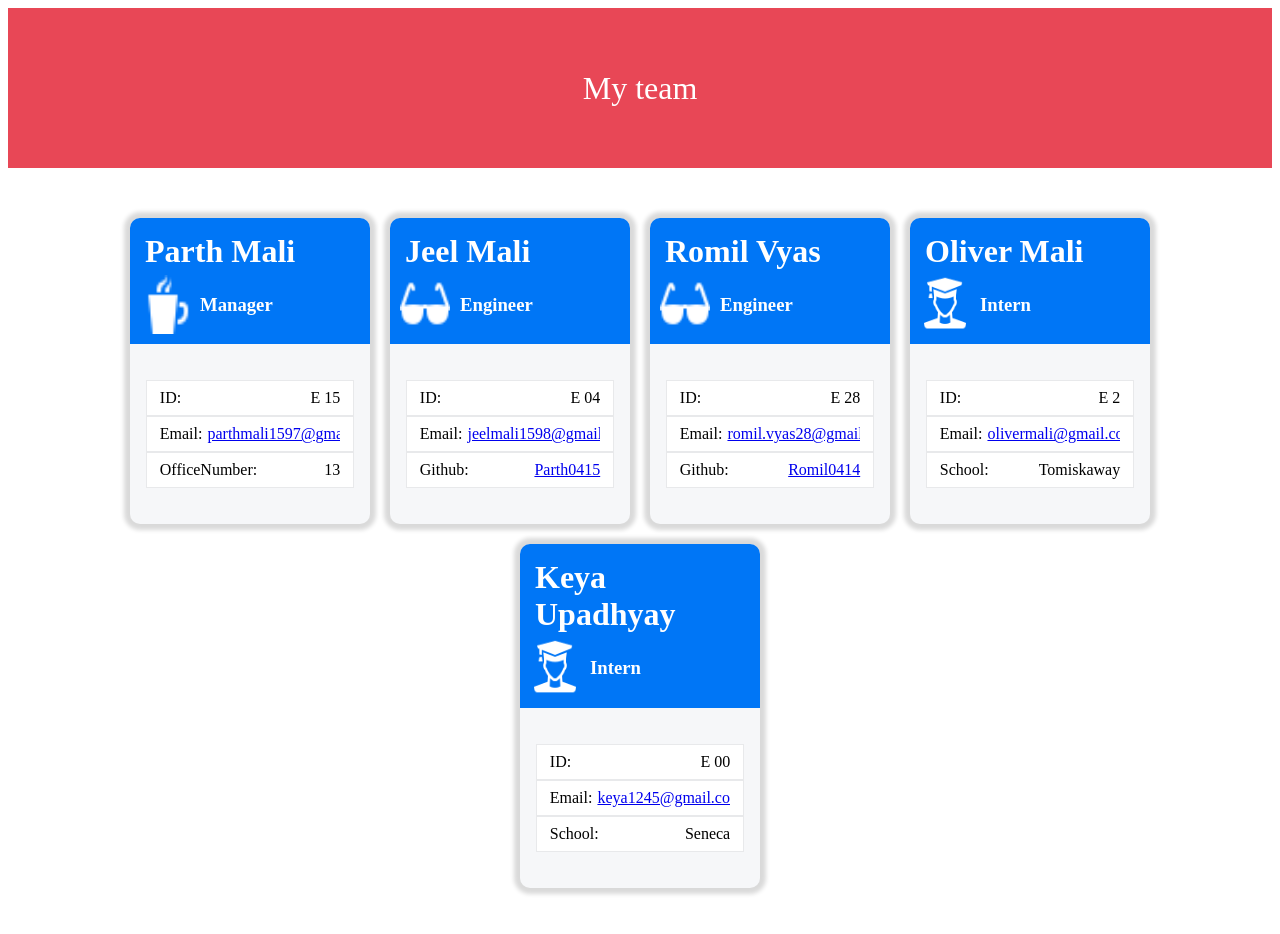
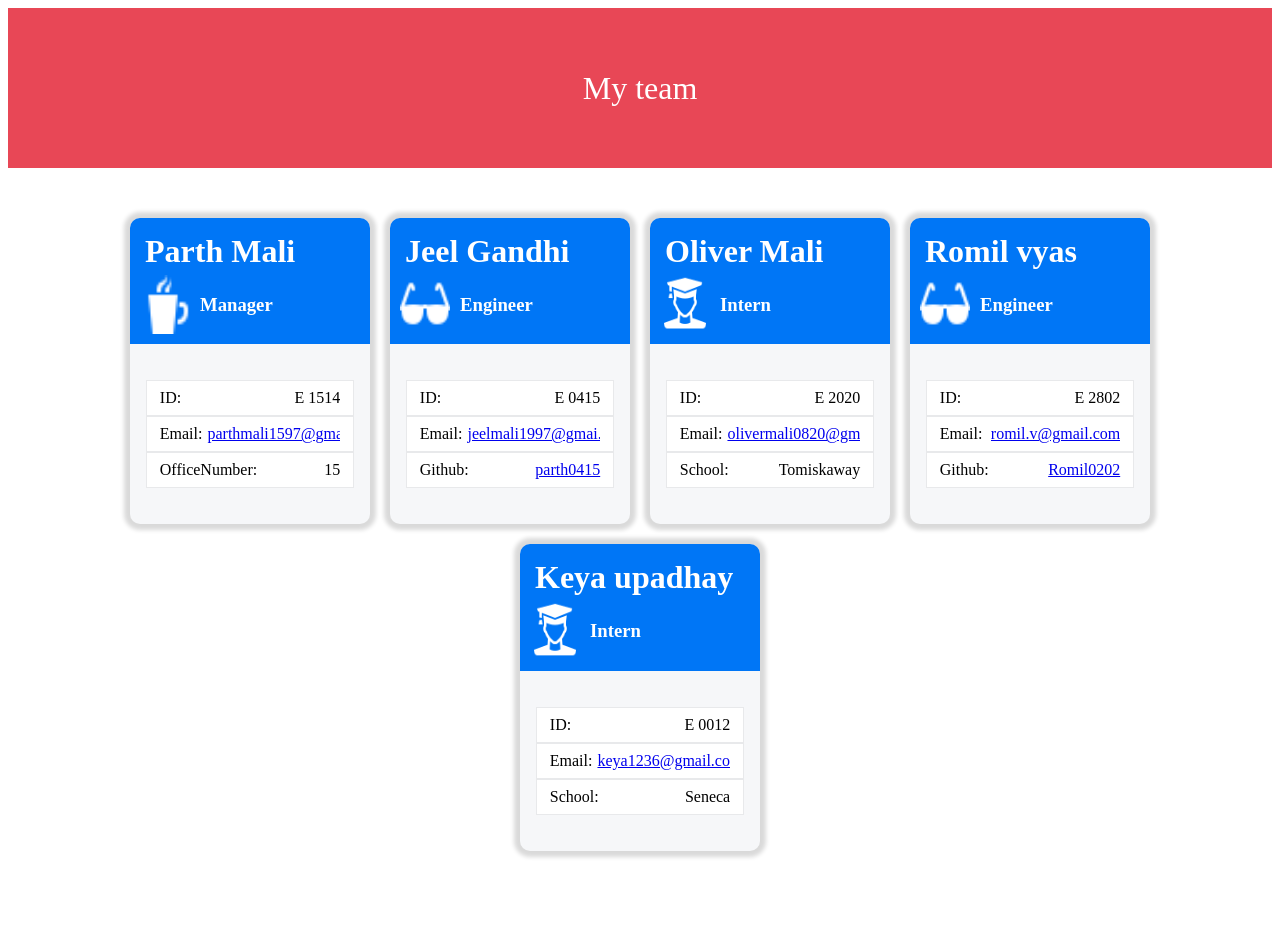
Before and after one commit to Parth0415/Parth-Profile-Team-Generator, a website: page dist/index.html in a window 1280 px wide. After the commit the page ends 901 px from the top, so only its background shows below. Drawn offline with Linux system fonts and the light colour scheme.

Commit message:
Updated Readme File

```diff
--- a/dist/index.html
+++ b/dist/index.html
@@ -29,7 +29,7 @@
         <div class="profileTileMainDataContainer">
           <div class="profileTileMainData">
             <p>ID:</p>
-            <p>E 15</p>
+            <p>E 1514</p>
           </div>
           <div class="profileTileMainData">
             <p>Email:</p>
@@ -40,7 +40,7 @@
           </div>
           <div class="profileTileMainData">
             <p>OfficeNumber:</p>
-            <p>13</p>
+            <p>15</p>
           </div>
         </div>
       </div>
@@ -48,7 +48,7 @@
 
     <div class="profileTile">
         <div class="profileTileHeader">
-          <h1>Jeel Mali</h1>
+          <h1>Jeel Gandhi</h1>
 
           <div class="profileTileHeaderRole">
            <img src="./images/engineer.png" alt="icon">
@@ -58,50 +58,19 @@
         <div class="profileTileMainDataContainer">
           <div class="profileTileMainData">
             <p>ID:</p>
-            <p>E 04</p>
+            <p>E 0415</p>
           </div>
           <div class="profileTileMainData">
             <p>Email:</p>
             <p class= "emailContainer">
-            <a href="mailto:jeelmali1598@gmail.com">
-            jeelmali1598@gmail.com</a>
+            <a href="mailto:jeelmali1997@gmai.com">
+            jeelmali1997@gmai.com</a>
             </p>
           </div>
           <div class="profileTileMainData">
             <p>Github:</p>
             <p>
-    <a href="https://www.github.com/Parth0415" target="_blank">Parth0415</a>
-    </p>
-          </div>
-        </div>
-      </div>
-
-
-    <div class="profileTile">
-        <div class="profileTileHeader">
-          <h1>Romil Vyas</h1>
-
-          <div class="profileTileHeaderRole">
-           <img src="./images/engineer.png" alt="icon">
-            <h3>Engineer</h3>
-          </div>
-        </div>
-        <div class="profileTileMainDataContainer">
-          <div class="profileTileMainData">
-            <p>ID:</p>
-            <p>E 28</p>
-          </div>
-          <div class="profileTileMainData">
-            <p>Email:</p>
-            <p class= "emailContainer">
-            <a href="mailto:romil.vyas28@gmail.com">
-            romil.vyas28@gmail.com</a>
-            </p>
-          </div>
-          <div class="profileTileMainData">
-            <p>Github:</p>
-            <p>
-    <a href="https://www.github.com/Romil0414" target="_blank">Romil0414</a>
+    <a href="https://www.github.com/parth0415" target="_blank">parth0415</a>
     </p>
           </div>
         </div>
@@ -120,13 +89,13 @@
         <div class="profileTileMainDataContainer">
           <div class="profileTileMainData">
             <p>ID:</p>
-            <p>E 2</p>
+            <p>E 2020</p>
           </div>
           <div class="profileTileMainData">
             <p>Email:</p>
             <p class= "emailContainer">
-            <a href="mailto:olivermali@gmail.com">
-            olivermali@gmail.com</a>
+            <a href="mailto:olivermali0820@gmail.com">
+            olivermali0820@gmail.com</a>
             </p>
           </div>
           <div class="profileTileMainData">
@@ -139,7 +108,38 @@
 
     <div class="profileTile">
         <div class="profileTileHeader">
-          <h1>Keya Upadhyay</h1>
+          <h1>Romil vyas</h1>
+
+          <div class="profileTileHeaderRole">
+           <img src="./images/engineer.png" alt="icon">
+            <h3>Engineer</h3>
+          </div>
+        </div>
+        <div class="profileTileMainDataContainer">
+          <div class="profileTileMainData">
+            <p>ID:</p>
+            <p>E 2802</p>
+          </div>
+          <div class="profileTileMainData">
+            <p>Email:</p>
+            <p class= "emailContainer">
+            <a href="mailto:romil.v@gmail.com">
+            romil.v@gmail.com</a>
+            </p>
+          </div>
+          <div class="profileTileMainData">
+            <p>Github:</p>
+            <p>
+    <a href="https://www.github.com/Romil0202" target="_blank">Romil0202</a>
+    </p>
+          </div>
+        </div>
+      </div>
+
+
+    <div class="profileTile">
+        <div class="profileTileHeader">
+          <h1>Keya upadhay</h1>
 
           <div class="profileTileHeaderRole">
            <img src="./images/intern.png" alt="icon">
@@ -149,13 +149,13 @@
         <div class="profileTileMainDataContainer">
           <div class="profileTileMainData">
             <p>ID:</p>
-            <p>E 00</p>
+            <p>E 0012</p>
           </div>
           <div class="profileTileMainData">
             <p>Email:</p>
             <p class= "emailContainer">
-            <a href="mailto:keya1245@gmail.com">
-            keya1245@gmail.com</a>
+            <a href="mailto:keya1236@gmail.com">
+            keya1236@gmail.com</a>
             </p>
           </div>
           <div class="profileTileMainData">
```
Also changed, not shown: README.md, dist/images/Parth-Team-Profile-Generator.png (added).
